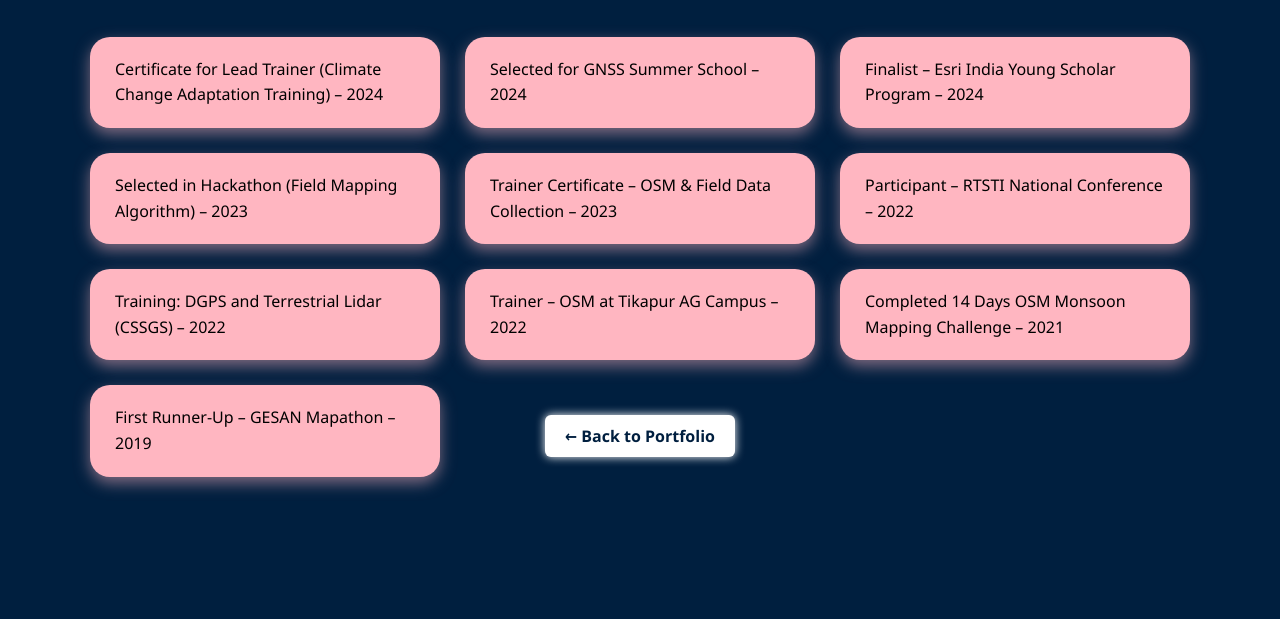
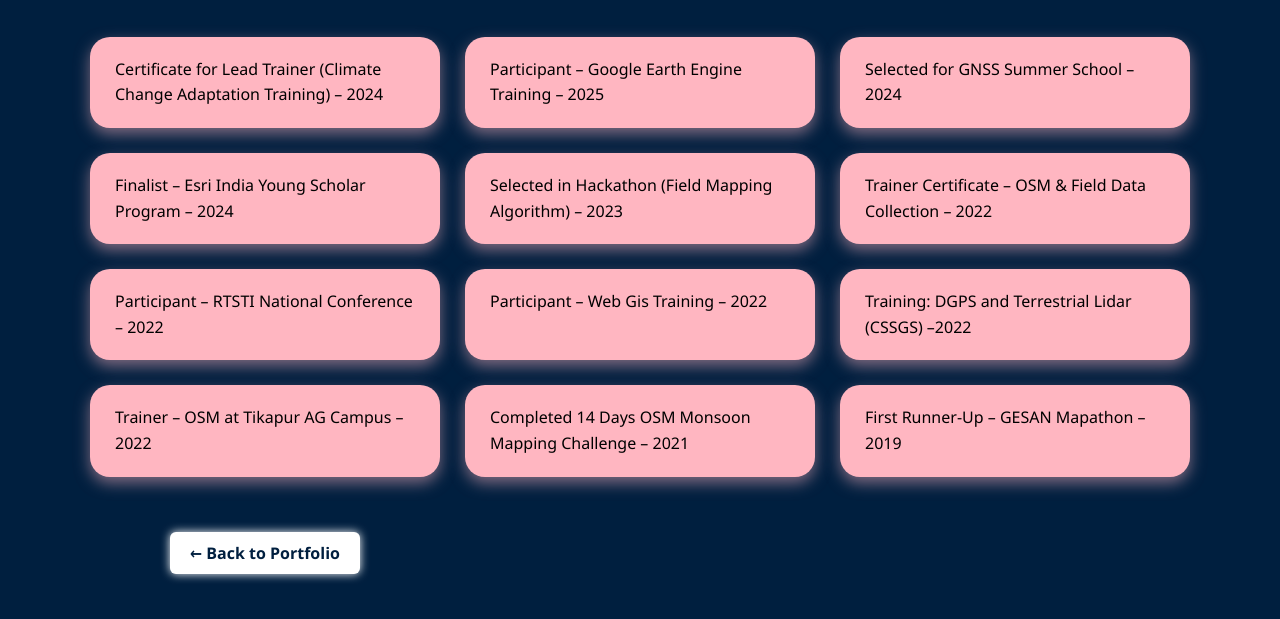
Before and after one commit to bimalpokhrel/Portfolio, a plain HTML site: page achievements.html in a window 1280 px wide. Shown: the part 135-754 px from the top of the page. Drawn offline with Linux system fonts and the light colour scheme.

Commit message:
new changes

```diff
--- a/achievements.html
+++ b/achievements.html
@@ -101,6 +101,9 @@
     <div class="achievement-box" onclick="openModal('images_ii\\ICAS Appreciation.jpg')">
       Certificate for Lead Trainer (Climate Change Adaptation Training) – 2024
     </div>
+    <div class="achievement-box" onclick="openModal('images_ii\\GEE.png')">
+      Participant – Google Earth Engine Training – 2025
+    </div>
     <div class="achievement-box" onclick="openModal('images_ii\\gnss.png')">
       Selected for GNSS Summer School – 2024
     </div>
@@ -110,20 +113,23 @@
     <div class="achievement-box" onclick="openModal('images/hackathon_selection.jpg')">
       Selected in Hackathon (Field Mapping Algorithm) – 2023
     </div>
-    <div class="achievement-box" onclick="openModal('images/Trainer Certificate.jpg')">
-        Trainer Certificate – OSM & Field Data Collection – 2023
+    <div class="achievement-box" onclick="openModal('images_ii\\osm_tariner.jpeg')">
+        Trainer Certificate – OSM & Field Data Collection – 2022
     </div>
-    <div class="achievement-box" onclick="openModal('images/RTSTI.jpg')">
+    <div class="achievement-box" onclick="openModal('images_ii\\rtsi.jpeg')">
         Participant – RTSTI National Conference – 2022
     </div>
+     <div class="achievement-box" onclick="openModal('images_ii\\web_gis_training.jpeg')">
+        Participant – Web Gis Training – 2022
+    </div>
 
-    <div class="achievement-box" onclick="openModal('images_ii\DGPS and Lidar Training.jpeg')">
-        Training: DGPS and Terrestrial Lidar (CSSGS) – 2022
+    <div class="achievement-box" onclick="openModal('images_ii\\DGPS and Lidar Training.jpeg')">
+        Training: DGPS and Terrestrial Lidar (CSSGS) –2022
     </div>
     <div class="achievement-box" onclick="openModal('images/Tikapur.jpg')">
         Trainer – OSM at Tikapur AG Campus – 2022
     </div>
-    <div class="achievement-box" onclick="openModal('images/YIL.jpg')">
+    <div class="achievement-box" onclick="openModal('images_ii\\osm mapping.jpeg')">
         Completed 14 Days OSM Monsoon Mapping Challenge – 2021
     </div>
     <div class="achievement-box" onclick="openModal('images/Runner-Up.jpg')">
```
Also changed, not shown: service-details.html (+7 -6 lines), images/bimal_do.png (added), images/bimal_tds_09.png (added), images/linkdin_guthi.png (added), images/lulccccccccc.png (added), images_ii/Blood donation.jpeg (added), images_ii/WhatsApp Image 2025-06-21 at 6.25.11 PM.jpeg (added), images_ii/WhatsApp Image 2025-06-21 at 6.25.14 PM.jpeg (added), images_ii/google earth engine.jpeg (added), images_ii/osm mapping.jpeg (added), images_ii/rtsi.jpeg (added), 5 other files.
